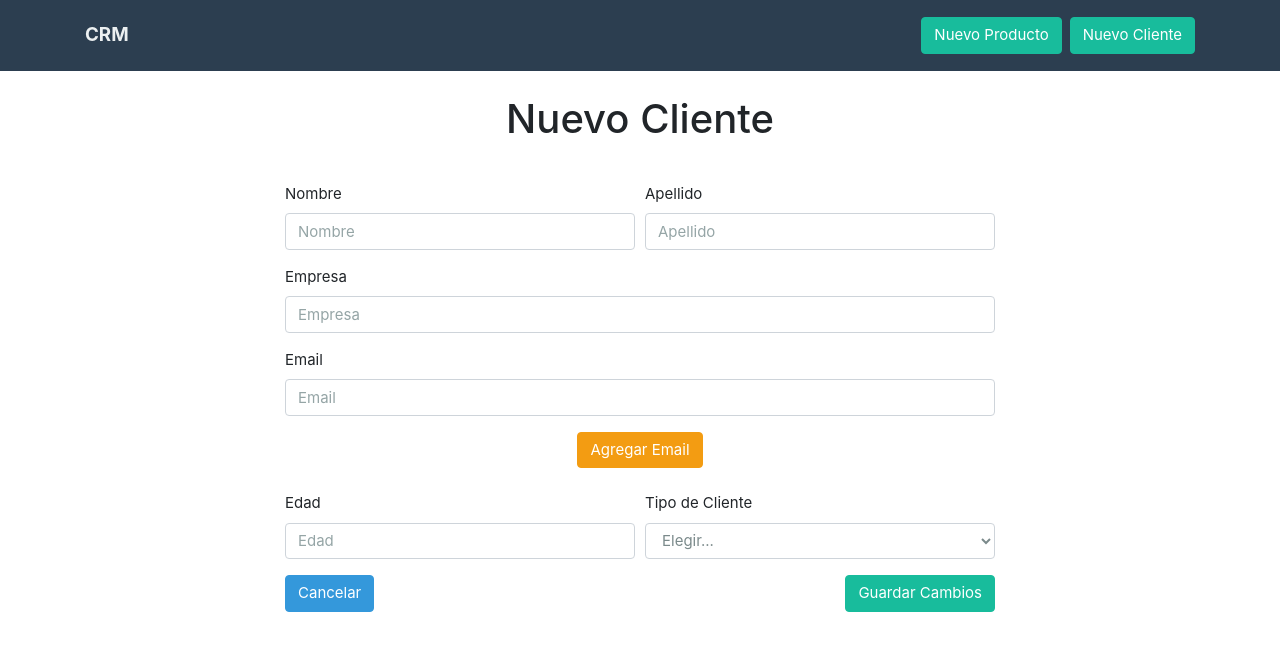
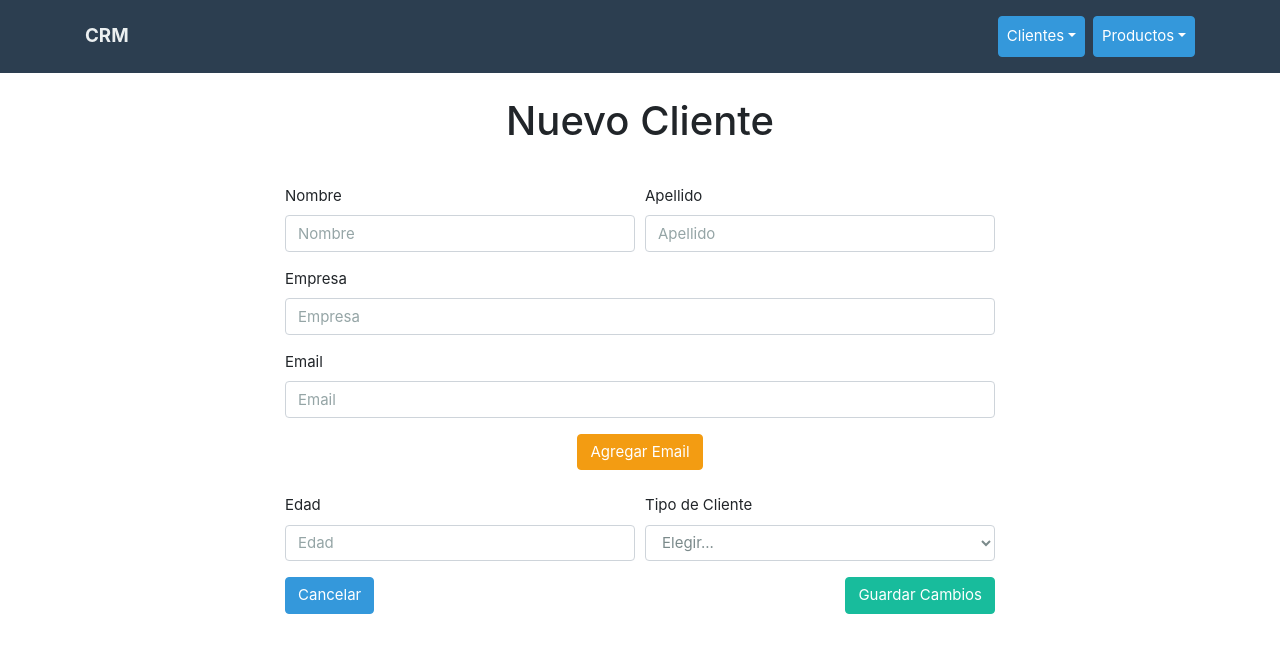
Before and after one commit to Byhako/graphQL-React, a React (Create React App) app in the folder client/: page /createClient in a window 1280 px wide. Shown: the top 652 px of the page. Built offline with nearby package versions, Linux system fonts and the light colour scheme.

Commit message:
improving the menu

```diff
--- a/client/public/index.html
+++ b/client/public/index.html
@@ -16,7 +16,7 @@
     -->
     <link rel="manifest" href="%PUBLIC_URL%/manifest.json" />
     <link rel="stylesheet" href="https://bootswatch.com/4/flatly/bootstrap.min.css">
-    <title>React App</title>
+    <title>Mi Tienda</title>
   </head>
   <body>
     <noscript>You need to enable JavaScript to run this app.</noscript>
@@ -31,5 +31,8 @@
       To begin the development, run `npm start` or `yarn start`.
       To create a production bundle, use `npm run build` or `yarn build`.
     -->
+    <script src="https://code.jquery.com/jquery-3.4.1.slim.min.js" integrity="sha384-J6qa4849blE2+poT4WnyKhv5vZF5SrPo0iEjwBvKU7imGFAV0wwj1yYfoRSJoZ+n" crossorigin="anonymous"></script>
+    <script src="https://cdn.jsdelivr.net/npm/popper.js@1.16.0/dist/umd/popper.min.js" integrity="sha384-Q6E9RHvbIyZFJoft+2mJbHaEWldlvI9IOYy5n3zV9zzTtmI3UksdQRVvoxMfooAo" crossorigin="anonymous"></script>
+    <script src="https://stackpath.bootstrapcdn.com/bootstrap/4.4.1/js/bootstrap.min.js" integrity="sha384-wfSDF2E50Y2D1uUdj0O3uMBJnjuUD4Ih7YwaYd1iqfktj0Uod8GCExl3Og8ifwB6" crossorigin="anonymous"></script>
   </body>
 </html>
--- a/client/src/AppRouter.tsx
+++ b/client/src/AppRouter.tsx
@@ -2,7 +2,8 @@ import React from 'react';
 import { BrowserRouter, Route, Switch } from 'react-router-dom';
 
 import Header from './components/Layout/Header';
-import Home from './Home';
+// import Home from './Home';
+import Clients from './components/client/Clients';
 import NewClient from './components/client/NewClient';
 import EditClient from './components/client/EditClient';
 import Products from './components/product/Products';
@@ -14,7 +15,7 @@ const AppRouter = () => (
   <BrowserRouter>
     <Header />
     <Switch>
-      <Route exact path='/' component={Home} />
+      <Route exact path='/clients' component={Clients} />
       <Route exact path='/createClient' component={NewClient} />
       <Route exact path='/editClient/:id' component={EditClient} />
       <Route exact path='/products' component={Products} />
--- a/client/src/components/Layout/Header.tsx
+++ b/client/src/components/Layout/Header.tsx
@@ -5,7 +5,7 @@ const Header = () => (
   <nav className='navbar navbar-expand-lg navbar-dark bg-primary justify-content-between d-flex'>
     <div className='container'>
       <Link
-        to='/'
+        to='/clients'
         className='navbar-brand text-light font-weight-bold'
       >CRM</Link>
       <button className='navbar-toggler' type='button' data-toggle='collapse' data-target='#navigation' aria-controls='navigation' aria-expanded='false' aria-label='Toggle navigation'>
@@ -14,15 +14,38 @@ const Header = () => (
 
       <div className='collapse navbar-collapse' id='navigation'>
         <ul className='navbar-nav ml-auto text-right'>
-          <li className='nav-item active'>
-            <Link
-              to='/createProduct'
-              className='btn btn-success mr-2'
-            >Nuevo Producto</Link>
-            <Link
-              to='/createClient'
-              className='btn btn-success'
-            >Nuevo Cliente</Link>
+          <li className='nav-item dropdown mr-md-2 mb-2 mb-md-0 mt-2 mt-md-0'>
+            <button
+              className='nav-link dropdown-toggle btn btn-block btn-info'
+              data-toggle='dropdown'
+            >Clientes</button>
+            <div className="dropdown-menu" aria-labelledby='navigacion'>
+              <Link
+                to='/clients'
+                className='dropdown-item'
+              >Clientes</Link>
+              <Link
+                to='/createClient'
+                className='dropdown-item'
+              >Nuevo Cliente</Link>
+            </div>
+          </li>
+
+          <li className='nav-item dropdown'>
+            <button
+              className='nav-link dropdown-toggle btn btn-block btn-info'
+              data-toggle='dropdown'
+            >Productos</button>
+            <div className="dropdown-menu" aria-labelledby='navigacion'>
+              <Link
+                to='/products'
+                className='dropdown-item'
+              >Productos</Link>
+              <Link
+                to='/createProduct'
+                className='dropdown-item'
+              >Nuevo Producto</Link>
+            </div>
           </li>
         </ul>
       </div>
--- a/client/src/components/client/Clients.tsx
+++ b/client/src/components/client/Clients.tsx
@@ -1,4 +1,4 @@
-import React, { useState, useEffect,Fragment } from 'react';
+import React, { useState, useEffect } from 'react';
 import { Link } from 'react-router-dom';
 
 import { useQuery, useMutation } from '@apollo/react-hooks';
@@ -47,7 +47,7 @@ const Clients = () => {
   if (error) return <p>{`Error Server: ${error.message}`}</p>;
 
   return (
-    <Fragment>
+    <div className='container'>
       <h2 className='text-center mt-4'>Lista de Clientes</h2>
       {message && (
         <h5 className='alert alert-success p-3 w-100 text-center'>{message}</h5>
@@ -82,7 +82,7 @@ const Clients = () => {
         numberClients={data.numberClients}
         changePage={changePage}
       />
-    </Fragment>
+    </div>
   );
 };
 
--- a/client/src/components/client/EditClient.tsx
+++ b/client/src/components/client/EditClient.tsx
@@ -242,7 +242,7 @@ const EditClient = (props) => {
             </select>
           </div>
         </div>
-        <Link to='/'>
+        <Link to='/clients'>
           <button
             type='button'
             className='btn btn-info float-left'
@@ -269,7 +269,7 @@ const EditClient = (props) => {
                 data-dismiss="modal"
                 onClick={closeModal}
               >Cerrar</button>
-              <Link to='/'>
+              <Link to='/clients'>
                 <button type="button" className="btn btn-primary">Volver a Lista</button>
               </Link>
             </div>
--- a/client/src/components/client/NewClient.tsx
+++ b/client/src/components/client/NewClient.tsx
@@ -216,7 +216,7 @@ const NewClient = () => {
             </select>
           </div>
         </div>
-        <Link to='/'>
+        <Link to='/clients'>
           <button
             type='button'
             className='btn btn-info float-left'
@@ -243,7 +243,7 @@ const NewClient = () => {
                 data-dismiss="modal"
                 onClick={closeModal}
               >Cerrar</button>
-              <Link to='/'>
+              <Link to='/clients'>
                 <button type="button" className="btn btn-primary">Volver a Lista</button>
               </Link>
             </div>
```
